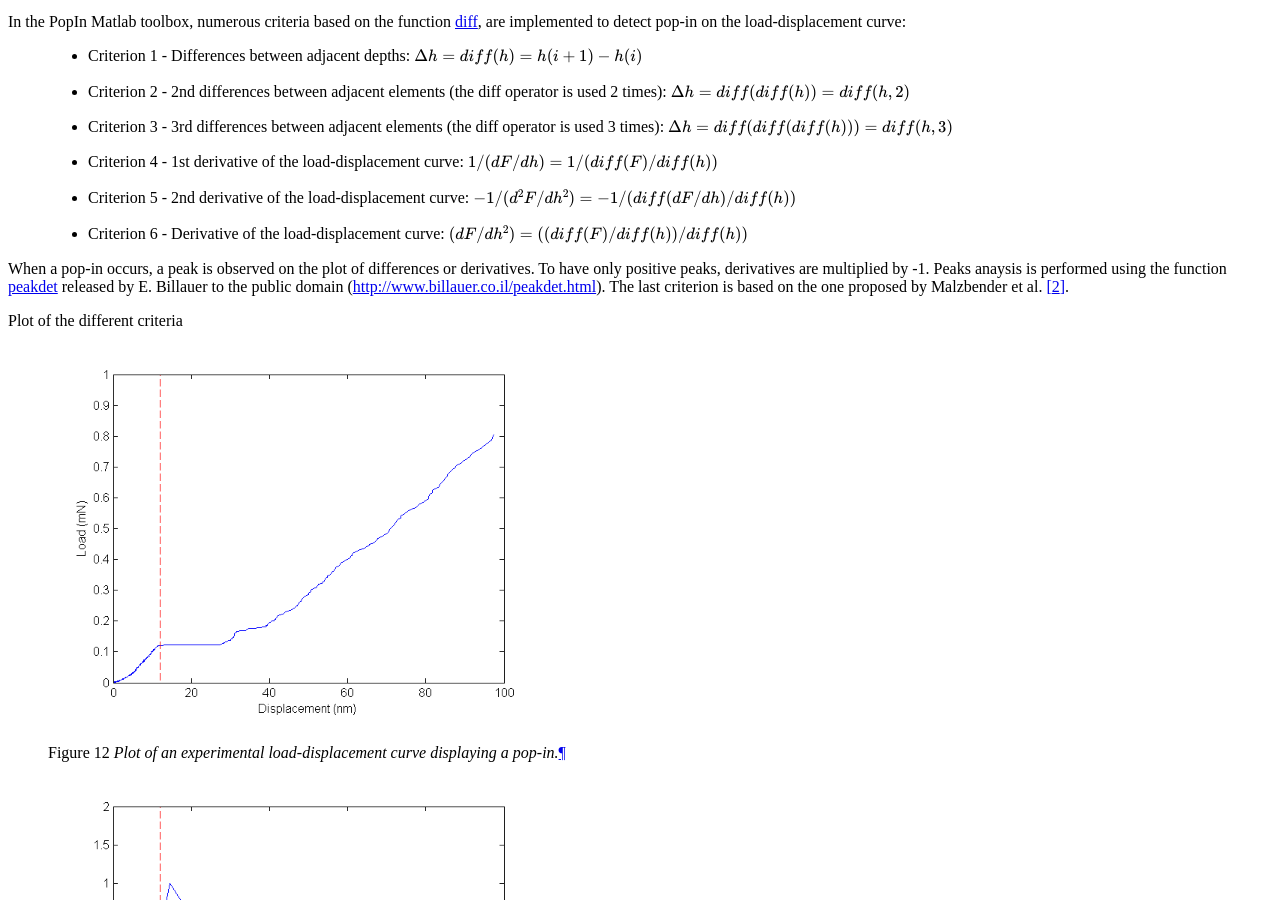
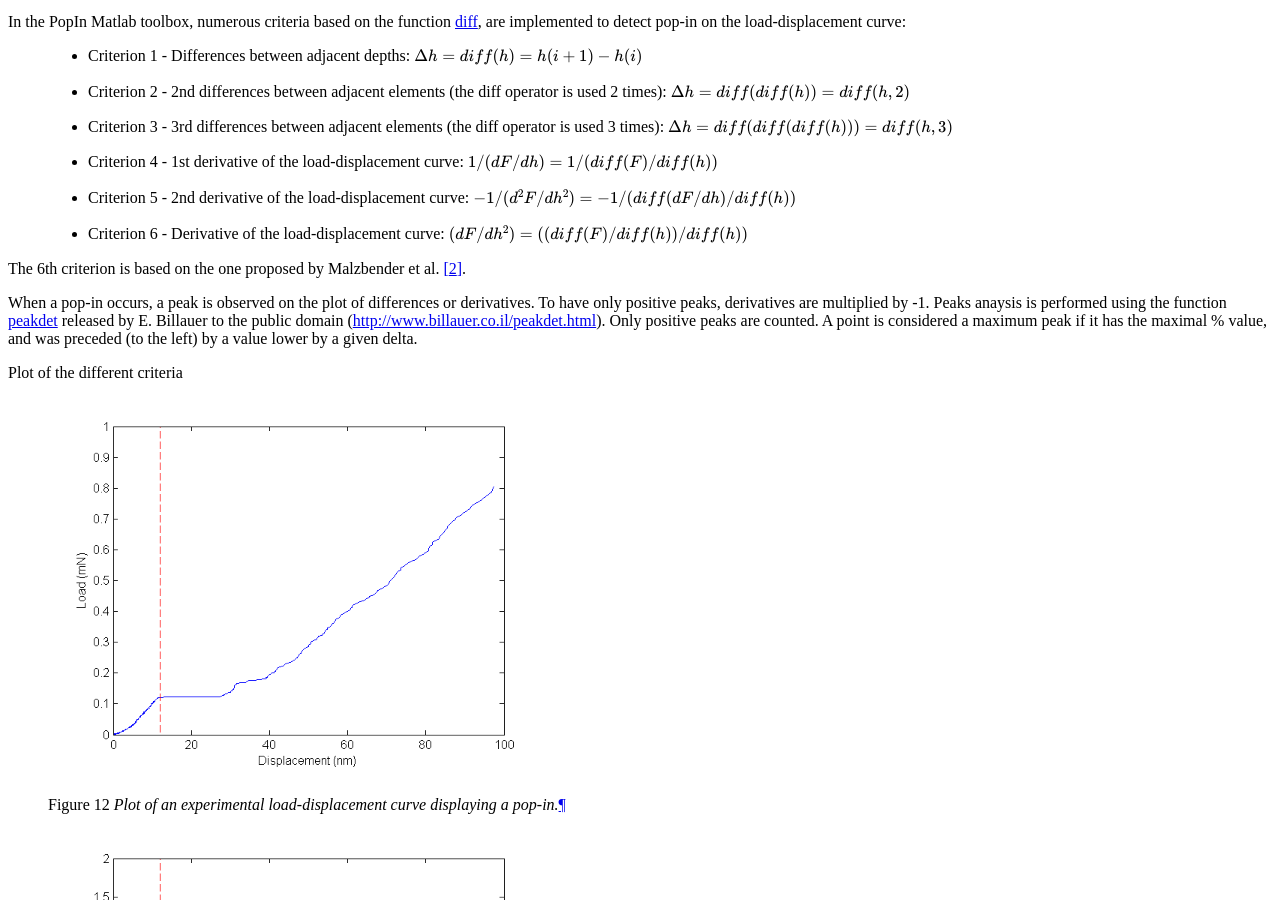
Before and after one commit to DavidMercier/PopIn, a Sphinx documentation site: the page built from doc/popin_detection.rst, in a window 1280 px wide and 900 px high, scrolled down 546 px. Built offline with Sphinx 7.4.7, drawn with Linux system fonts in a browser that asks for light colours; comment, search, counter and statistics services are not loaded.

Commit message:
Update popin_detection.rst

```diff
--- a/doc/popin_detection.rst
+++ b/doc/popin_detection.rst
@@ -30,7 +30,10 @@ In the PopIn Matlab toolbox, numerous criteria based on the function `diff <http
     * Criterion 5 - 2nd derivative of the load-displacement curve: :math:`-1/(d^{2}F/dh^{2}) = -1/(diff(dF/dh)/diff(h))`
     * Criterion 6 - Derivative of the load-displacement curve: :math:`(dF/dh^{2}) = ((diff(F)/diff(h))/diff(h))`
 
-When a pop-in occurs, a peak is observed on the plot of differences or derivatives. To have only positive peaks, derivatives are multiplied by -1. Peaks anaysis is performed using the function `peakdet <https://github.com/DavidMercier/PopIn/blob/master/third_party_codes/peakdet.m>`_ released by E. Billauer to the public domain (http://www.billauer.co.il/peakdet.html). The last criterion is based on the one proposed by Malzbender et al. [#Malzbender_2001]_.
+The 6th criterion is based on the one proposed by Malzbender et al. [#Malzbender_2001]_.
+
+When a pop-in occurs, a peak is observed on the plot of differences or derivatives. To have only positive peaks, derivatives are multiplied by -1. Peaks anaysis is performed using the function `peakdet <https://github.com/DavidMercier/PopIn/blob/master/third_party_codes/peakdet.m>`_ released by E. Billauer to the public domain (http://www.billauer.co.il/peakdet.html). Only positive peaks are counted. A point is considered a maximum peak if it has the maximal
+%        value, and was preceded (to the left) by a value lower by a given delta.
 
 Plot of the different criteria
 
```
